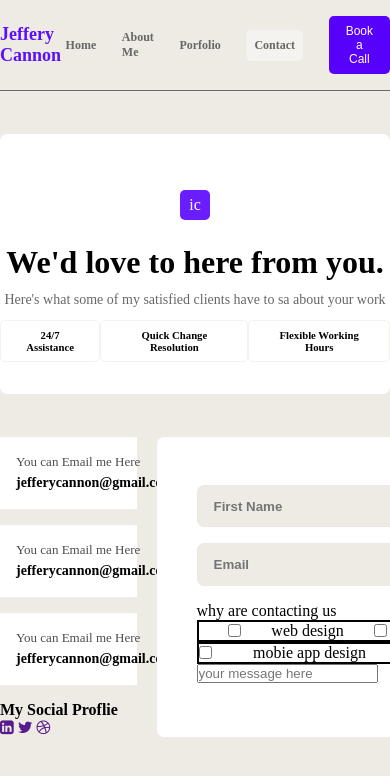
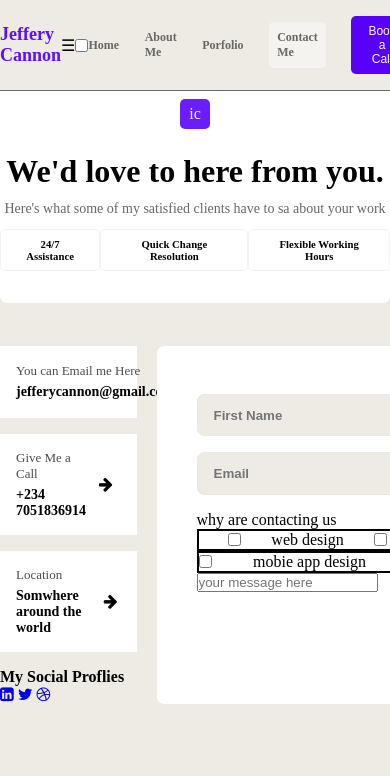
Before and after one commit to WharleyPaper/projectCannon, a plain HTML site: page index.html in a window 390 px wide. Shown: the top 776 px of the page. Drawn offline with Linux system fonts and the light colour scheme.

Commit message:
changes to responsiveness

```diff
--- a/index.html
+++ b/index.html
@@ -13,11 +13,15 @@
         <div class="innerNav genLayout">
             <h5>jeffery cannon</h5>
 
+            <!-- hamburger code -->
+             <label for="toggle"class="hamburger">&#9776;</label>
+             <input type="checkbox" id="toggle" />
+
             <div class="navigationItems">
                 <a href="#">home</a>
                 <a href="#">about me</a>
                 <a href="#">porfolio</a>
-                <a href="#">contact</a>
+                <a href="#">contact me</a>
 
                 <button> Book a Call</button>
             </div>
@@ -26,7 +30,7 @@
 
      <!-- main  -->
       <main>
-        <section>
+        <section class="secone">
             <div class="badge genLayout">
                 <span>ic</span>
                 <h1>We'd love to here from you.</h1>
@@ -57,8 +61,8 @@
                 <div class="contactInfoCard">
                     <!-- info card one  -->
                     <div class="contactInfoText">
-                        <p>You can Email me Here</p>
-                        <h1>jefferycannon@gmail.com</h1>
+                        <p>Give Me a Call </p>
+                        <h1>+234 7051836914</h1>
                     </div>
                     <span><i class="fa fa-arrow-right" aria-hidden="true"></i>
                     </span>
@@ -67,17 +71,17 @@
                 <div class="contactInfoCard">
                     <!-- info card one  -->
                     <div class="contactInfoText">
-                        <p>You can Email me Here</p>
-                        <h1>jefferycannon@gmail.com</h1>
+                        <p>Location</p>
+                        <h1>Somwhere around the world</h1>
                     </div>
                     <span><i class="fa fa-arrow-right" aria-hidden="true"></i>
                     </span>
                 </div>
-                <h3>my social proflie</h3>
+                <h3>My social proflies</h3>
                 <div class="socailIcons">
-                    <a href=""><i class="fa fa-linkedin-square" aria-hidden="true"></i></a>
-                    <a href=""><i class="fa fa-twitter" aria-hidden="true"></i></a>
-                    <a href=""><i class="fa fa-dribbble" aria-hidden="true"></i></a>
+                    <a href="#"><i class="fa fa-linkedin-square" aria-hidden="true"></i></a>
+                    <a href="#"><i class="fa fa-twitter" aria-hidden="true"></i></a>
+                    <a href="#"><i class="fa fa-dribbble" aria-hidden="true"></i></a>
                 </div>
                 </div>
 
@@ -126,6 +130,10 @@
 
                 </div>
             </div>
+            <!-- .third section -->
+             <section>
+
+             </section>
          </section>
       </main>
 </body>
--- a/styles.css
+++ b/styles.css
@@ -9,8 +9,13 @@ body{
 }
 
 nav{
+    z-index: 1;
     border-bottom: 1px solid #686765;
+    background-color: #eeebe5;
     padding-block: 1rem;
+    position: fixed;
+    top: 0;
+    width: 100%;
 }
 .genLayout{
     max-width: 1000px;
```
